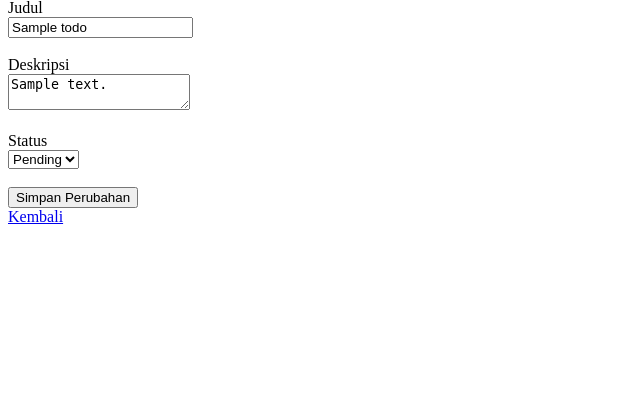
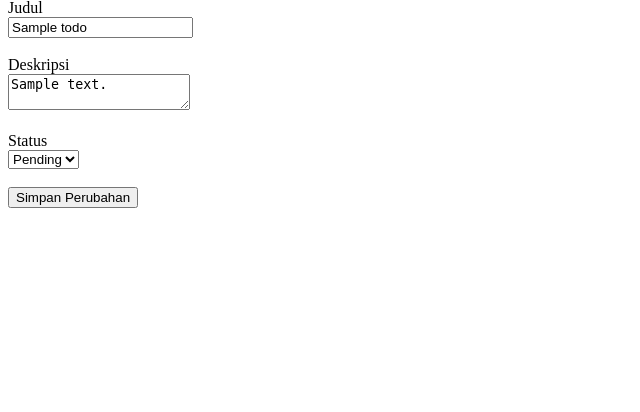
Before and after one commit to komangji/todo-list-backend, a PHP site: page /edit.php?id=1 in a window 1280 px wide. Shown: the part 68-480 px from the top of the page, without its empty margins (0-640 px from the left). Run offline with PHP 8.4, Linux system fonts and the light colour scheme; tables that the repository leaves empty or names only in its code hold one stand-in row (values such as "Sample post").

Commit message:
mengubah logika edit.php

```diff
--- a/public/edit.php
+++ b/public/edit.php
@@ -62,6 +62,6 @@ if (isset($_POST['submit'])) {
     <!-- Tombol simpan perubahan -->
     <button type="submit" name="submit">Simpan Perubahan</button>
 </form>
-        <a href="index.php">Kembali</a>
+
 </body>
 </html>
```
